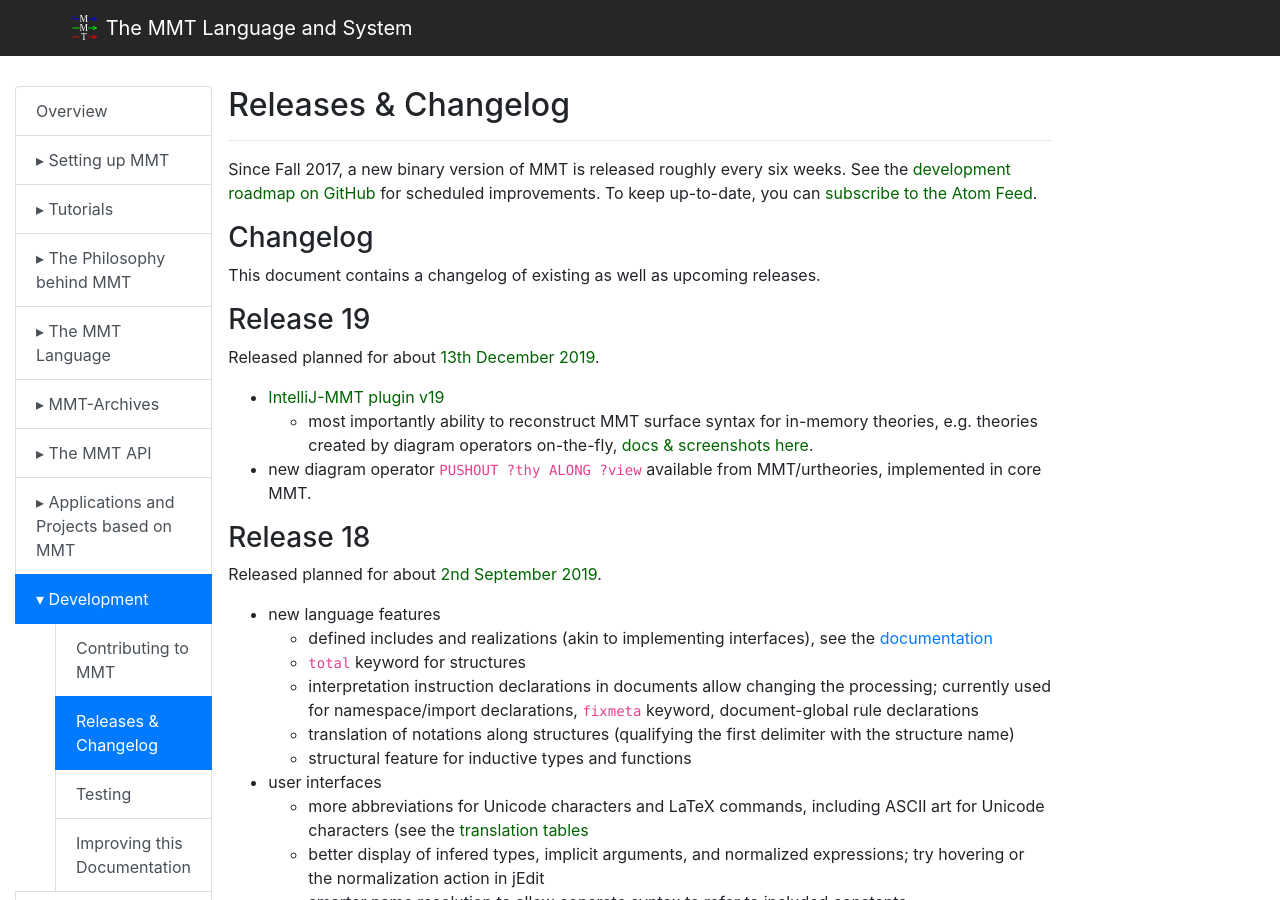
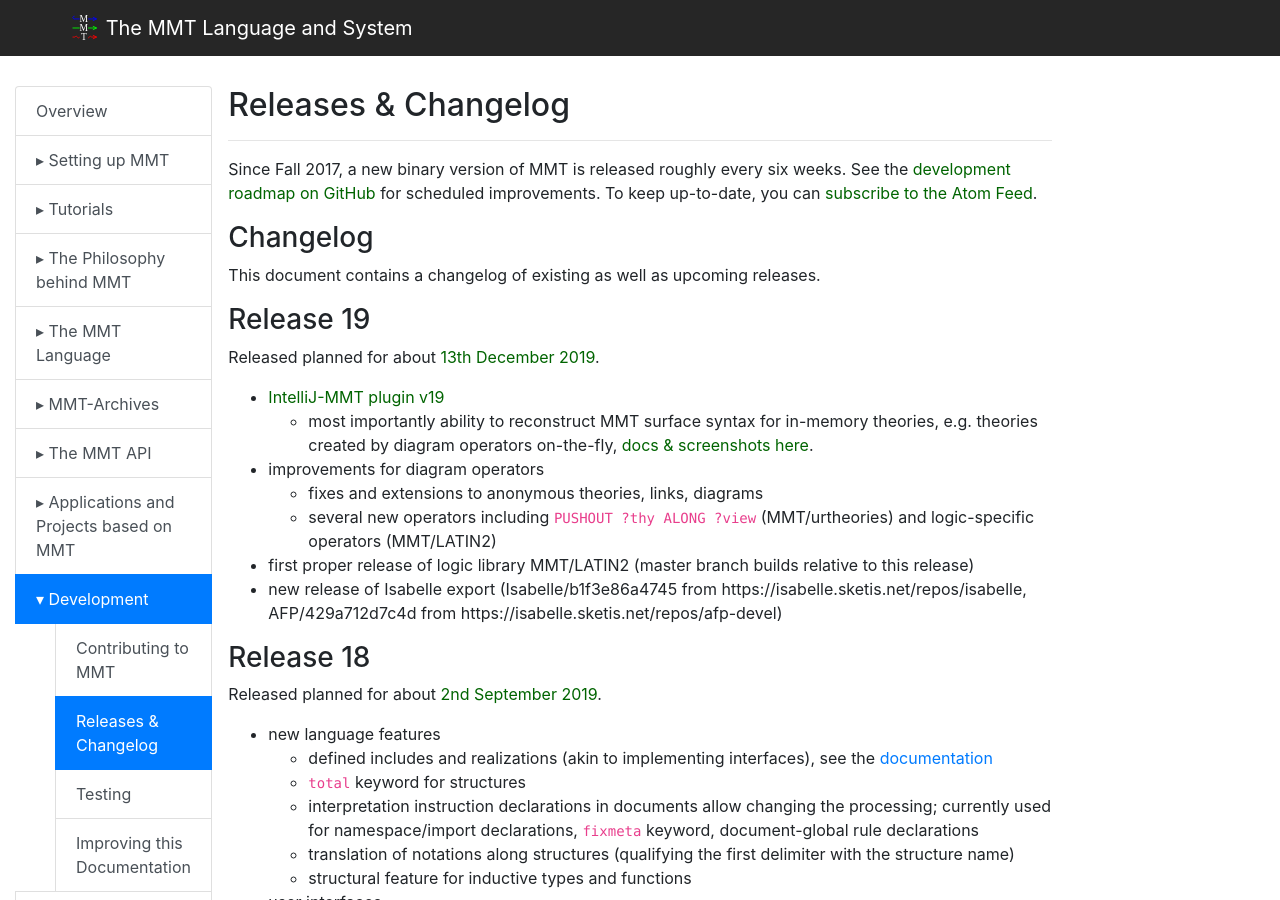
Before and after one commit to UniFormal/uniformal.github.io, a Jekyll site: the page built from doc/development/releases.md, in a window 1280 px wide and 900 px high. Built offline with Jekyll 4.4.1, drawn with Linux system fonts in a browser that asks for light colours.

Commit message:
no message

```diff
--- a/doc/development/releases.md
+++ b/doc/development/releases.md
@@ -17,7 +17,12 @@
 
 - [IntelliJ-MMT plugin v19](https://plugins.jetbrains.com/plugin/11450-mmt/)
   - most importantly ability to reconstruct MMT surface syntax for in-memory theories, e.g. theories created by diagram operators on-the-fly, [docs & screenshots here](https://uniformal.github.io//doc/applications/intellij/index.html).
-- new diagram operator `PUSHOUT ?thy ALONG ?view` available from MMT/urtheories, implemented in core MMT.
+- improvements for diagram operators
+  - fixes and extensions to anonymous theories, links, diagrams
+  - several new operators including `PUSHOUT ?thy ALONG ?view` (MMT/urtheories) and logic-specific operators (MMT/LATIN2)
+- first proper release of logic library MMT/LATIN2 (master branch builds relative to this release)
+- new release of Isabelle export (Isabelle/b1f3e86a4745 from https://isabelle.sketis.net/repos/isabelle, AFP/429a712d7c4d from https://isabelle.sketis.net/repos/afp-devel)
+
 
 ### Release 18
 
```
